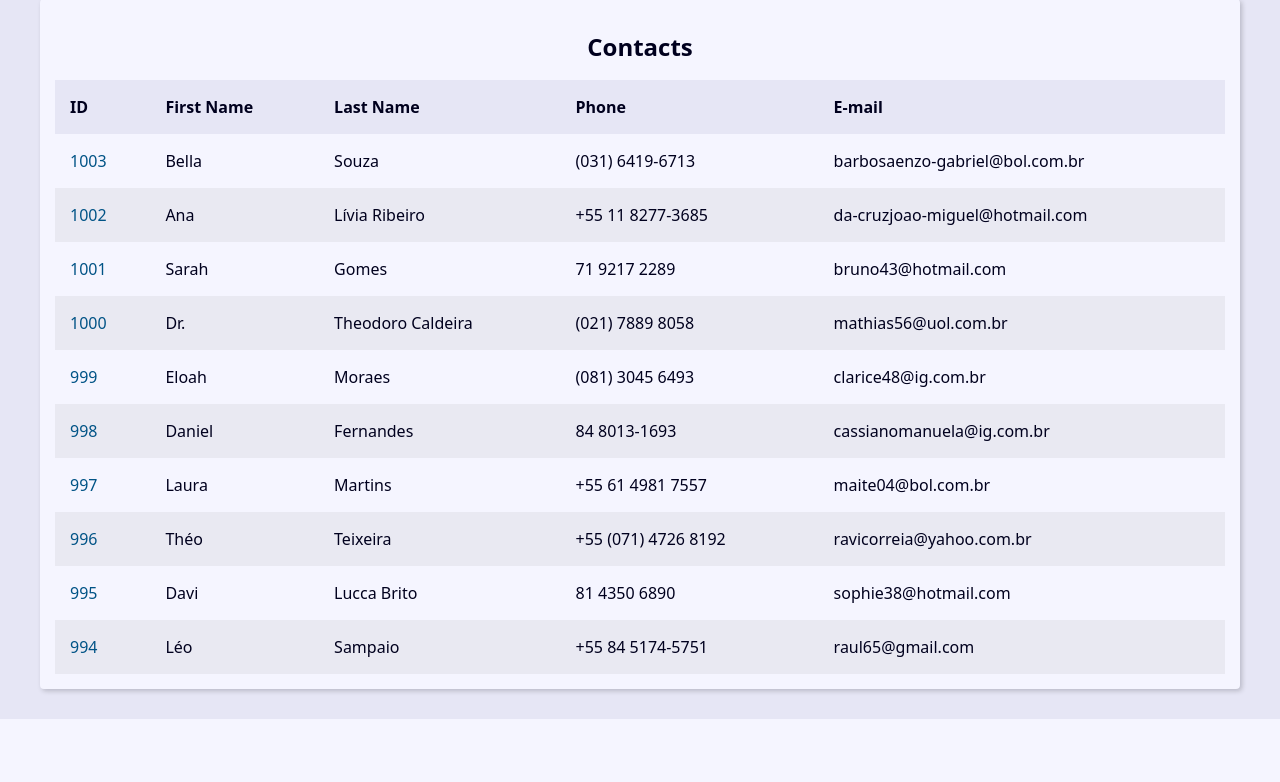
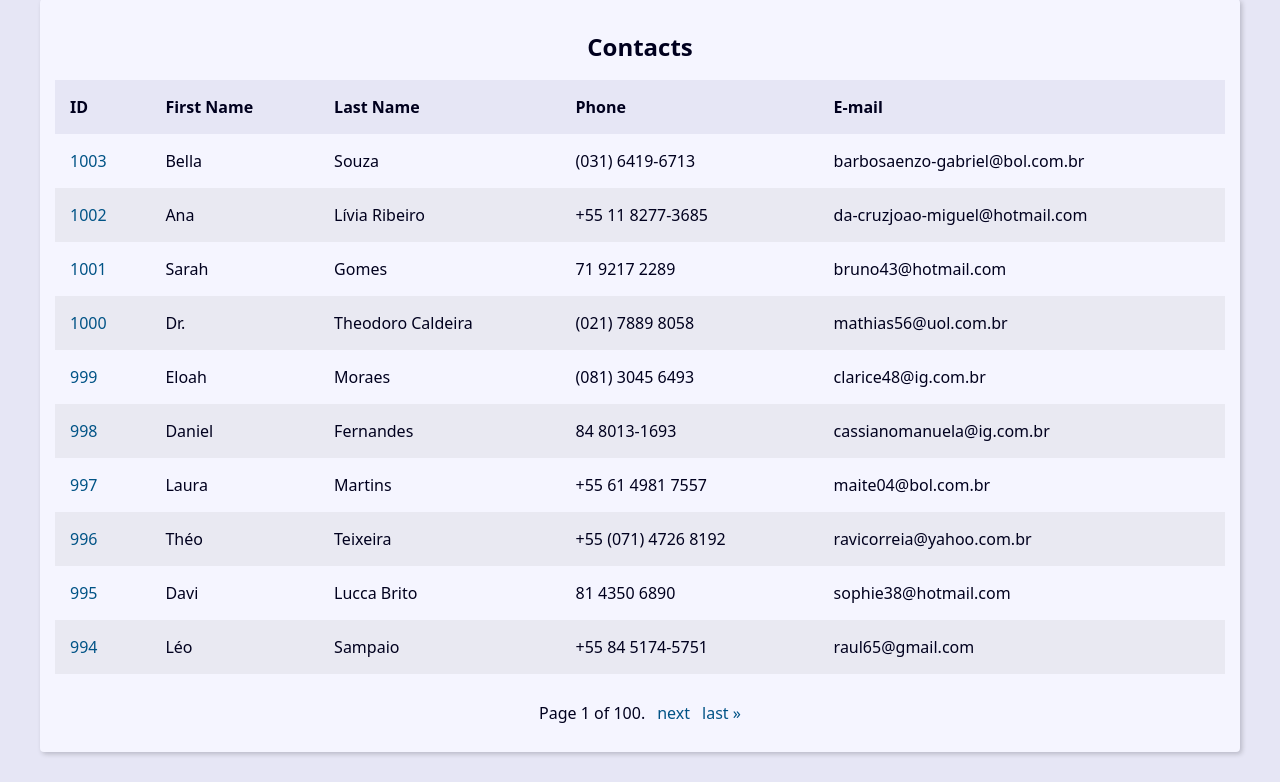
Before and after one commit to luiz-oberto/Projeto-Agenda, a Django app: page / in a window 1280 px wide. Shown: the part 270-1052 px from the top of the page. Before the commit the page ends 989 px from the top, so only its background shows below. Run offline with Django 5.2, Linux system fonts and the light colour scheme; data comes from the database, SQL or seed files in the repository.

Commit message:
add aula 473 - Usando a classe Paginator para paginação no DJango

```diff
--- a/base_templates/global/base.html
+++ b/base_templates/global/base.html
@@ -8,6 +8,8 @@
 
     <main class="content">
         {% block content %}{% endblock content %}
+        {% include "global/partials/_pagination.html" %}
     </main>
+
 </body>
 </html>
--- /dev/null
+++ b/base_templates/global/partials/_pagination.html
@@ -0,0 +1,19 @@
+{% if page_obj %}
+    <div class="pagination">
+        <span class="step-links">
+            {% if page_obj.has_previous %}
+                <a href="?page=1&q={{ request.GET.q.strip }}">&laquo; first</a>
+                <a href="?page={{ page_obj.previous_page_number }}&q={{ request.GET.q.strip }}">previous</a>
+            {% endif %}
+
+            <span class="current">
+                Page {{ page_obj.number }} of {{ page_obj.paginator.num_pages }}.
+            </span>
+
+            {% if page_obj.has_next %}
+                <a href="?page={{ page_obj.next_page_number }}&q={{ request.GET.q.strip }}">next</a>
+                <a href="?page={{ page_obj.paginator.num_pages }}&q={{ request.GET.q.strip }}">last &raquo;</a>
+            {% endif %}
+        </span>
+    </div>
+{% endif %}
--- a/contact/templates/contact/index.html
+++ b/contact/templates/contact/index.html
@@ -1,7 +1,7 @@
 {% extends "global/base.html" %}
 
 {% block content %}
-{% if contacts %}
+{% if page_obj %}
         <div class="responsive-table">
             <table class="contacts-table">
                 <caption class="table-caption">
@@ -18,7 +18,7 @@
                     </tr>
                 </thead>
                 <tbody>
-                    {% for contact in contacts %}
+                    {% for contact in page_obj %}
                         <tr class="table-row">
                             <td class="table-cel">
                                 <a
--- a/contact/views/contact_views.py
+++ b/contact/views/contact_views.py
@@ -2,17 +2,21 @@ from django.shortcuts import render, get_object_or_404, redirect
 from django.http import Http404
 from django.db.models import Q
 from contact.models import Contact
+from django.core.paginator import Paginator
 
 
 def index(request):
     contacts = Contact.objects \
         .filter(show=True)\
-        .order_by('-id')[0:10]
+        .order_by('-id')
 
-    print(contacts.query)
+    paginator = Paginator(contacts, 10)
+    page_number = request.GET.get("page")
+    page_obj = paginator.get_page(page_number)
+
 
     context = {
-        'contacts': contacts,
+        'page_obj': page_obj,
         'site_title': 'Contatos - '
     }
 
@@ -41,10 +45,14 @@ def search(request):
         )\
         .order_by('-id')
 
+    paginator = Paginator(contacts, 10)
+    page_number = request.GET.get("page")
+    page_obj = paginator.get_page(page_number)
+
     print(contacts.query)
 
     context = {
-        'contacts': contacts,
+        'page_obj': page_obj,
         'site_title': 'Contatos - ',
         'search_value': search_value,
     }
```
